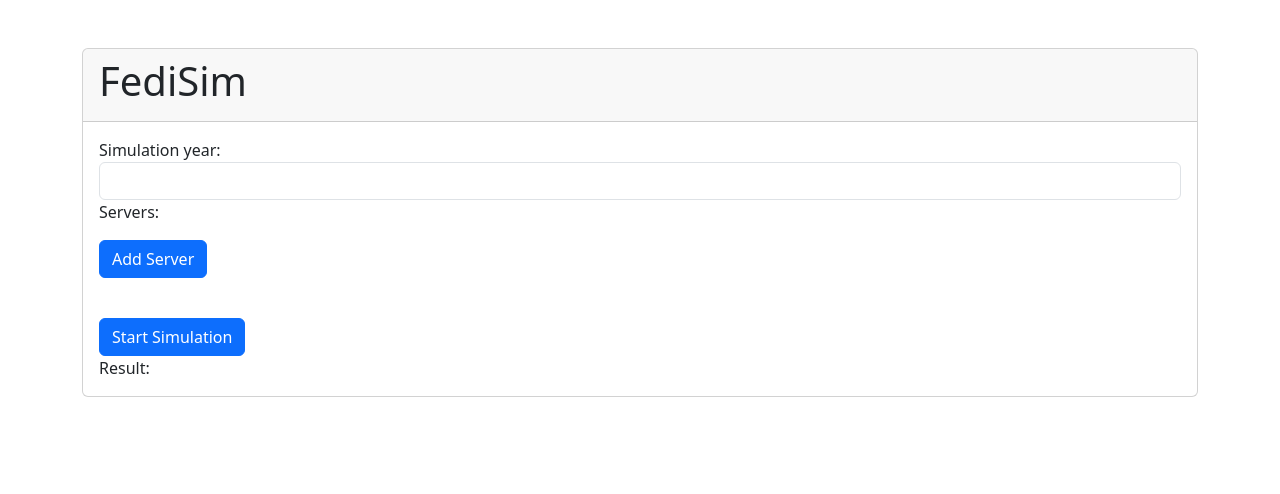
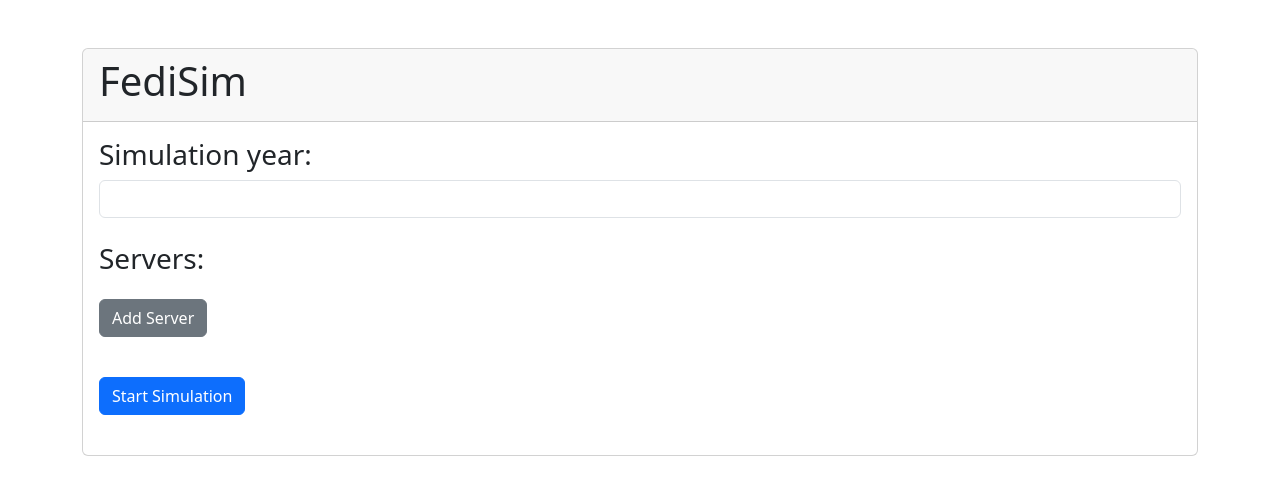
Before and after one commit to bluebbberry/FediSimUI, an Angular app: page / in a window 1280 px wide. Shown: the top 494 px of the page. Built offline with nearby package versions, Linux system fonts and the light colour scheme.

Commit message:
feat: style frontend

```diff
--- a/src/app/src/components/simulation/simulation.component.html
+++ b/src/app/src/components/simulation/simulation.component.html
@@ -5,12 +5,14 @@
     </div>
     <div class="card-body">
       <div class="form-group">
-        <label for="year">Simulation year:</label>
+        <h3 for="year">Simulation year:</h3>
         <input type="number" [(ngModel)]="fediverseState.year" class="form-control" id="year">
       </div>
 
+      <br>
+
       <div class="form-group">
-        <label for="servers">Servers:</label>
+        <h3 for="servers">Servers:</h3>
         <div *ngFor="let server of fediverseState.servers; let index = index">
           <div class="row">
              <div class="col-md-6">
@@ -22,16 +24,21 @@
           </div>
         </div>
       </div>
-      <button class="btn btn-primary mt-3" (click)="addServer()">Add Server</button>
+      <button class="btn btn-secondary mt-3" (click)="addServer()">Add Server</button>
 
       <br><br>
 
       <div class="mt-3">
-        <button class="btn btn-primary mr-2" (click)="startSimulation()">Start Simulation</button>
+        <button class="btn btn-primary mr-2" (click)="startSimulation()" *ngIf="!isLoadingSimulationResult">Start Simulation</button>
+      </div>
+      <div *ngIf="isLoadingSimulationResult">
+        Loading ...
       </div>
 
-      <div class="form-group">
-        <label for="servers">Result:</label>
+      <br>
+
+      <div class="form-group" *ngIf="fediverseHistoryResult">
+        <h3 for="servers">Result:</h3>
         <div *ngFor="let fediverseState of fediverseHistoryResult?.fediverseStates; let index = index">
           <div>
             <input type="number" [(ngModel)]="fediverseState.year" />
--- a/src/app/src/components/simulation/simulation.component.ts
+++ b/src/app/src/components/simulation/simulation.component.ts
@@ -4,19 +4,20 @@ import { Server } from '../../model/server';
 import { FediverseHistory } from '../../model/fediverse-history';
 import { Component, OnInit } from '@angular/core';
 import { FormsModule } from '@angular/forms';
-import { NgForOf } from '@angular/common';
+import { NgForOf, NgIf } from '@angular/common';
 
 @Component({
   selector: 'app-simulation',
   templateUrl: './simulation.component.html',
   styleUrls: ['./simulation.component.scss'],
   standalone: true,
-  imports: [FormsModule, NgForOf]
+  imports: [FormsModule, NgForOf, NgIf]
 })
 export class SimulationComponent implements OnInit {
   selectedSimulationId?: string;
   fediverseHistoryResult?: FediverseHistory;
   fediverseState: FediverseState;
+  isLoadingSimulationResult: boolean = false;
 
   constructor(private simulationService: SimulationService) {
     this.fediverseState = new FediverseState();
@@ -33,6 +34,7 @@ export class SimulationComponent implements OnInit {
   startSimulation() {
     this.simulationService.createSimulation(this.fediverseState).subscribe(
       (response: any) => {
+        this.isLoadingSimulationResult = true;
         this.selectedSimulationId = response["id"];
         this.onCreatedSimulation();
       },
@@ -64,6 +66,7 @@ export class SimulationComponent implements OnInit {
       this.simulationService.getSimulation(this.selectedSimulationId).subscribe(
         (response: FediverseHistory) => {
           console.log('Received simulation data: ' + JSON.stringify(response));
+          this.isLoadingSimulationResult = false;
           onSuccess(response);
         },
         (error: any) => console.error('Error starting simulation:', error)
```
